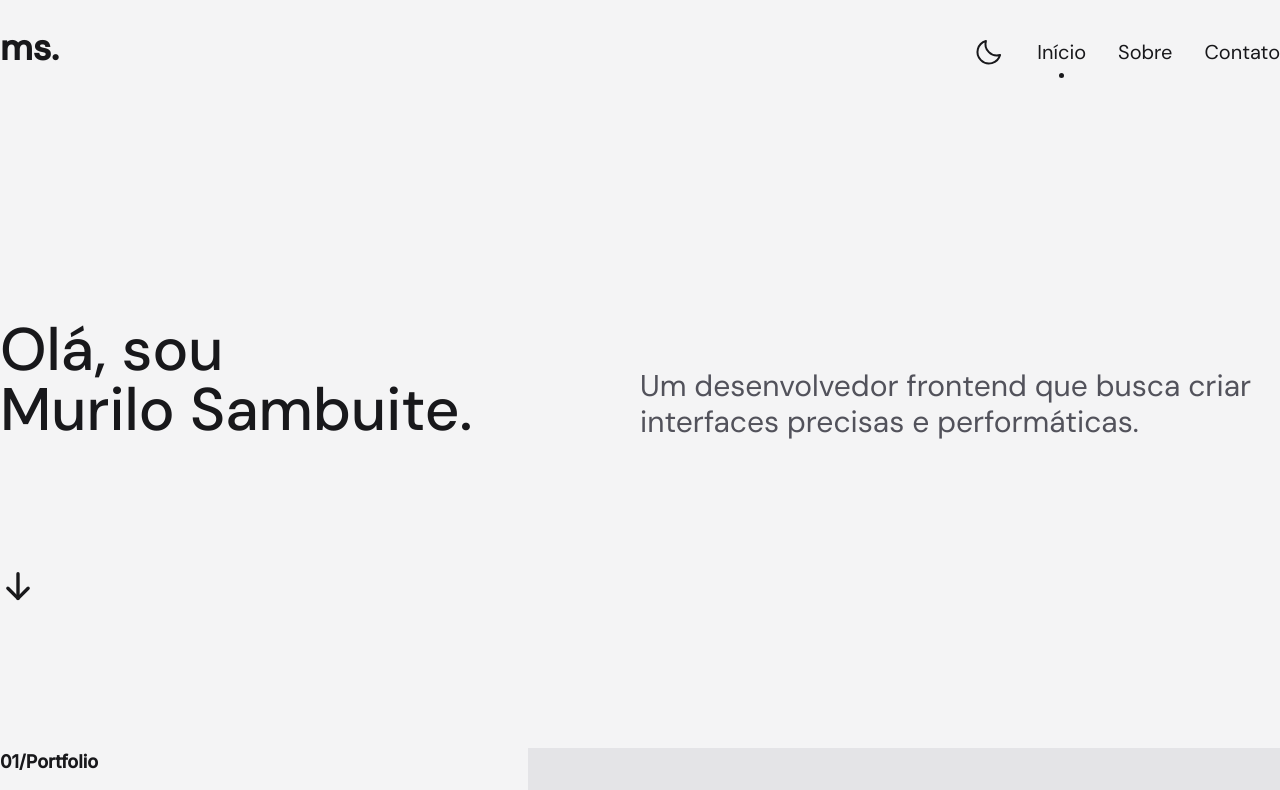
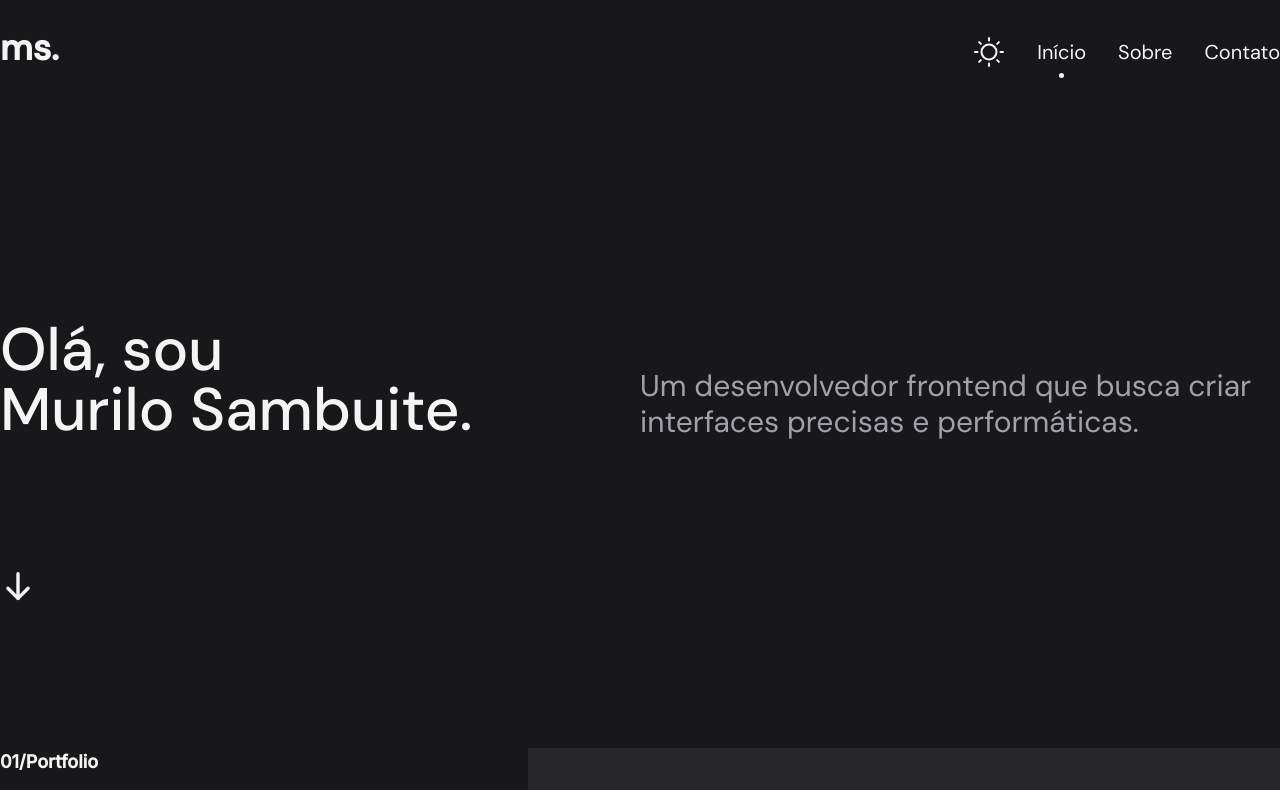
Before and after one commit to sambuite/portfolio, a Next.js app: page / in a window 1280 px wide. Shown: the top 790 px of the page. Built offline with nearby package versions, Linux system fonts and the light colour scheme.

Commit message:
change theme dark as default due to hydration problems

```diff
--- a/src/components/Header.tsx
+++ b/src/components/Header.tsx
@@ -2,16 +2,15 @@ import Link from 'next/link';
 import { useRouter } from 'next/router';
 import { List, Moon, Sun } from 'phosphor-react';
 import { useEffect, useState } from 'react';
-import { CONTACTS_ID, HEADER_ID, THEME_KEY } from '../utils/constants';
+import { CONTACTS_ID, HEADER_ID } from '../utils/constants';
 import { scrollToSection } from '../utils/scrollToSection';
 
 export function Header() {
-  const [themeMode, setThemeMode] = useState<'dark' | 'light'>(
-    (typeof window !== 'undefined' &&
-      (window.matchMedia('(prefers-color-scheme: dark)').matches ||
-        (localStorage.getItem(THEME_KEY) as any))) ||
-      'light',
-  );
+  const [themeMode, setThemeMode] = useState<'dark' | 'light'>(() => {
+    if (typeof window === 'undefined') return 'dark';
+    document.documentElement.classList.add('dark');
+    return 'dark';
+  });
   const [menuOpen, setMenuOpen] = useState(false);
   const [changeHeaderBgColor, setChangeHeaderBgColor] = useState(false);
   const [scrollDir, setScrollDir] = useState<'up' | 'down'>('up');
@@ -21,11 +20,9 @@ export function Header() {
 
   function toggleTheme() {
     if (themeMode === 'light') {
-      localStorage.setItem(THEME_KEY, 'dark');
       document.documentElement.classList.add('dark');
       setThemeMode('dark');
     } else {
-      localStorage.setItem(THEME_KEY, 'light');
       document.documentElement.classList.remove('dark');
       setThemeMode('light');
     }
--- a/src/utils/constants.ts
+++ b/src/utils/constants.ts
@@ -1,7 +1,5 @@
-const THEME_KEY = '@murilosambuite:theme';
-
 const CONTACTS_ID = 'contacts';
 const PROJECTS_ID = 'projects';
 const HEADER_ID = 'header';
 
-export { THEME_KEY, CONTACTS_ID, PROJECTS_ID, HEADER_ID };
+export { CONTACTS_ID, PROJECTS_ID, HEADER_ID };
```
